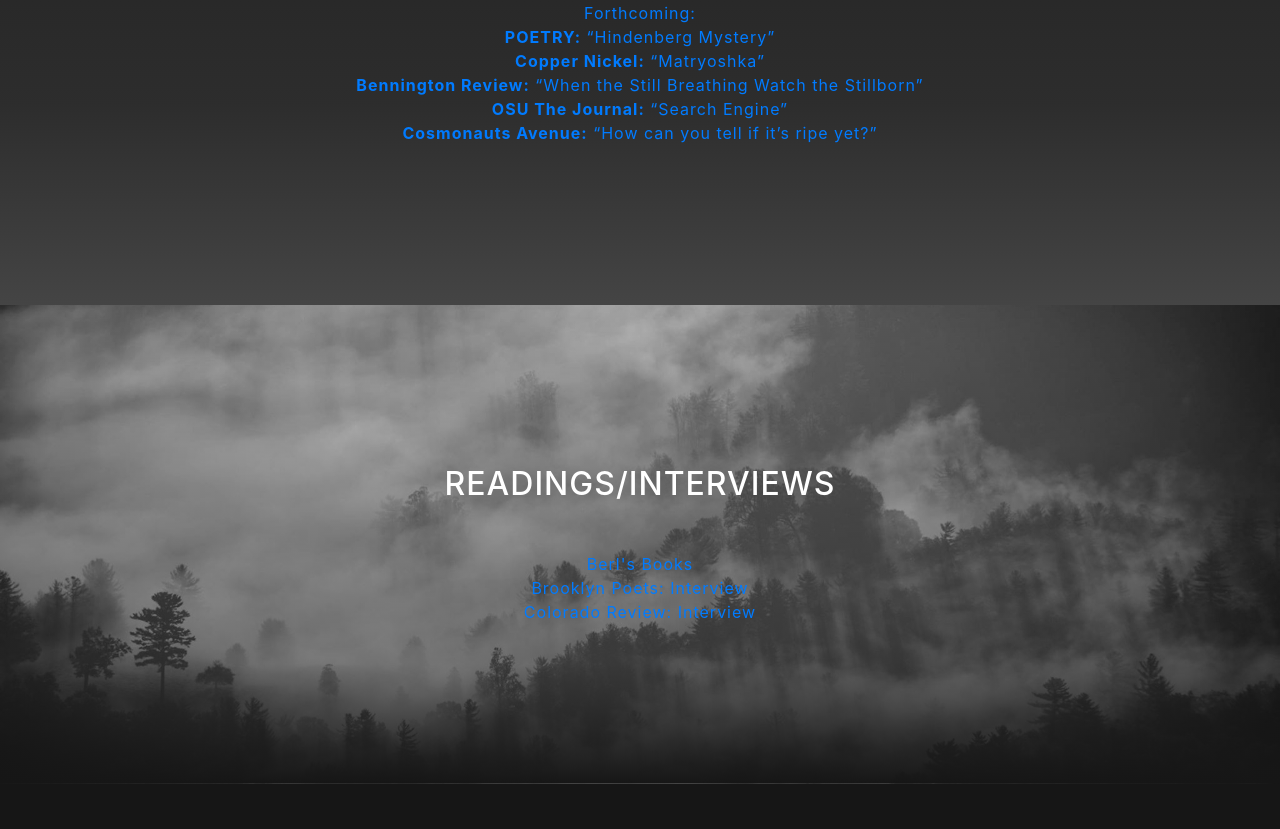
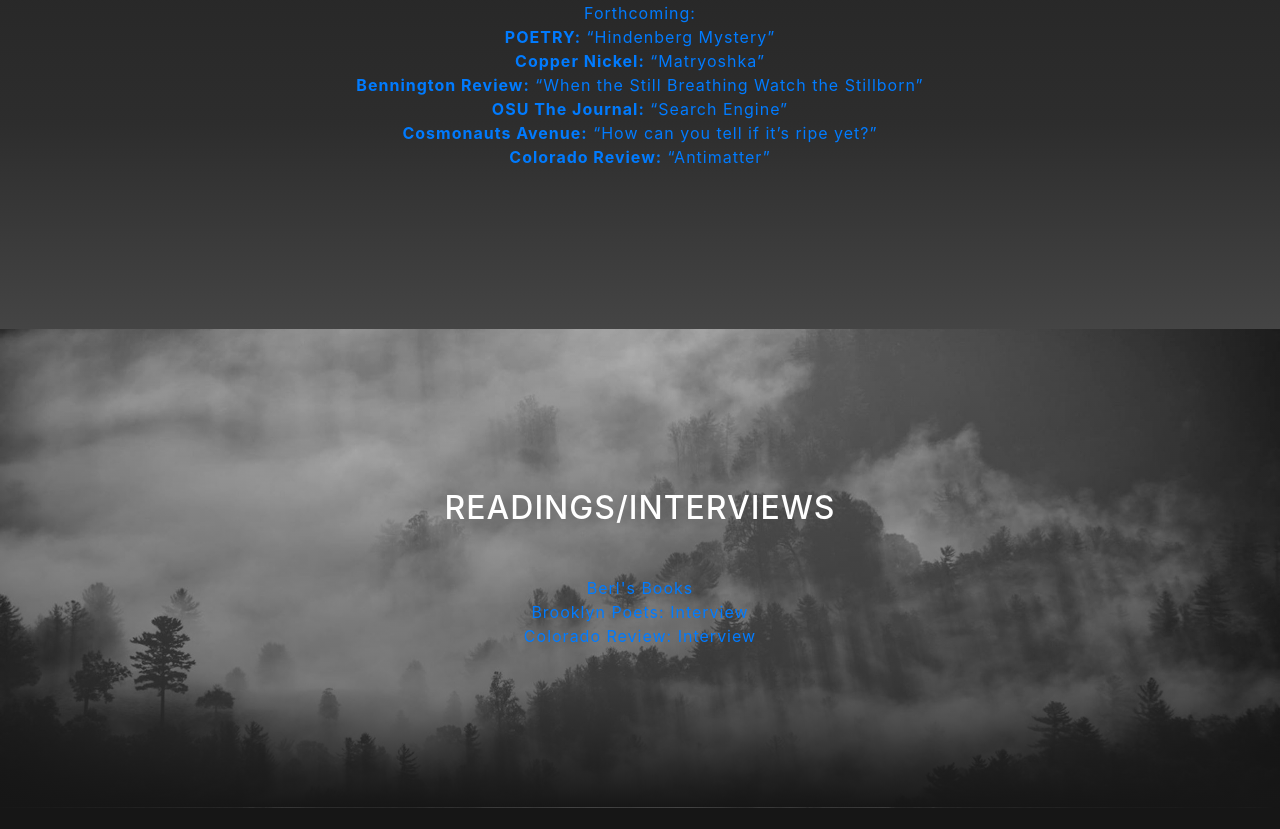
Before and after one commit to stellaywong/stellaywong.github.io, a website with bundled scripts: page index.html in a window 1280 px wide. Shown: the part 1301-2130 px from the top of the page. Built offline with nearby package versions, Linux system fonts and the light colour scheme.

Commit message:
Add Colorado Review

```diff
--- a/index.html
+++ b/index.html
@@ -122,6 +122,7 @@
             <a href="http://stella-wong.com/#poetry"><strong>Bennington Review:</strong> “When the Still Breathing Watch the Stillborn”</a><br>
             <a href="http://stella-wong.com/#poetry"><strong>OSU The Journal:</strong> “Search Engine”</a><br>
             <a href="http://stella-wong.com/#poetry"><strong>Cosmonauts Avenue:</strong> “How can you tell if it’s ripe yet?”</a><br>
+            <a href="http://stella-wong.com/#poetry"><strong>Colorado Review:</strong> “Antimatter”</a><br>
           </div>
 
           <!-- <div class="row align-items-center no-gutters mb-12 mb-lg-12">
```
